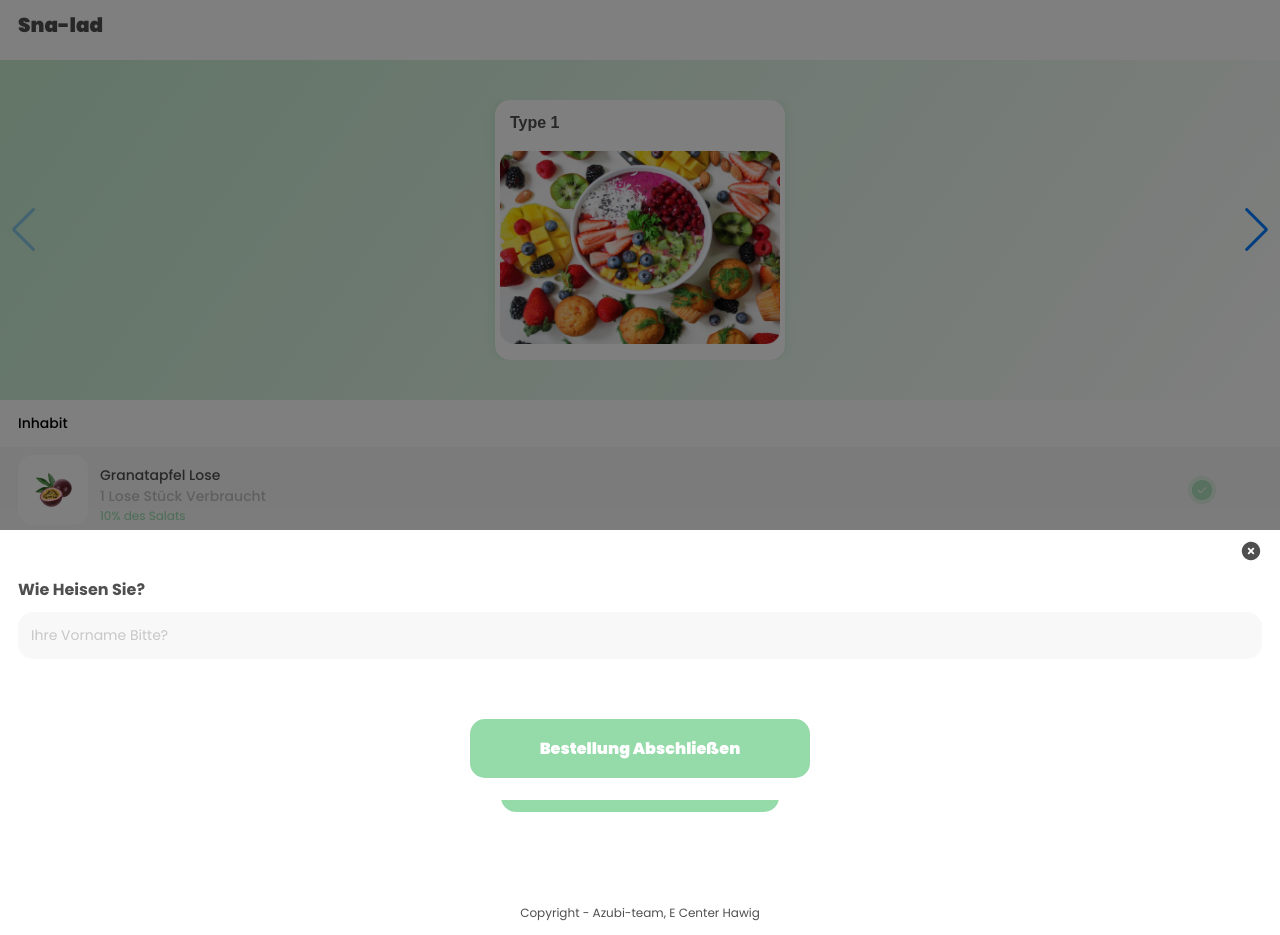
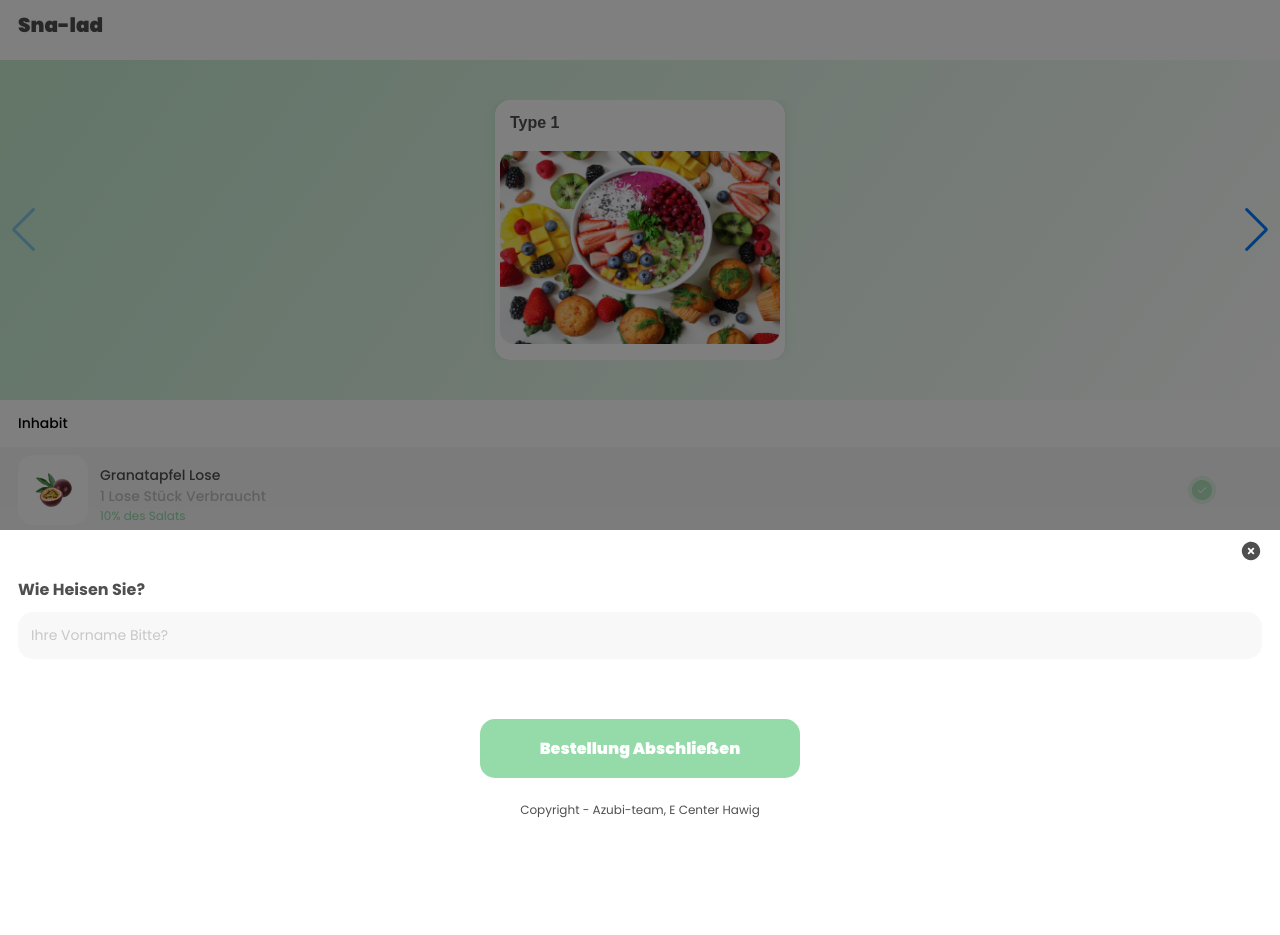
Before and after one commit to layefaa/snalad, a Next.js app: page /menu/obst in a window 1280 px wide. Both pictures are taken after a click on the button "Bestellen". After the commit the page ends 825 px from the top, so only its background shows below. Built offline with nearby package versions, Linux system fonts and the light colour scheme; a web font is replaced by a local one.

Commit message:
fix: overlapping ui

```diff
--- a/src/app/(main)/menu/layout.js
+++ b/src/app/(main)/menu/layout.js
@@ -11,7 +11,7 @@ export default function Layout({ children }) {
       <main className={' relative mt-[6rem] w-full bg-white'}>{children}</main>
       <footer
         className={
-          ' bottom-0 flex h-[4.5rem] w-full items-center justify-center bg-sl-primary-white text-12 text-sl-secondary-black'
+          ' relative bottom-0 flex h-[3rem] w-full items-center justify-center bg-sl-primary-white text-12 text-sl-secondary-black'
         }
       >
         <p className={''}>Copyright - Azubi-team, E Center Hawig</p>
--- a/src/app/(main)/menu/obst/page.jsx
+++ b/src/app/(main)/menu/obst/page.jsx
@@ -110,7 +110,7 @@ export default function Obst() {
   }
 
   return (
-    <section className={'h-full w-full pb-[4rem]'}>
+    <section className={'relative h-full w-full'}>
       <div className={'gradient-bg flex w-full justify-center py-[4rem] '}>
         <Swiper
           className={'mr-[10rem] h-fit w-full'}
@@ -140,7 +140,7 @@ export default function Obst() {
         {/*<button className="swiper-button-next">Next</button>*/}
       </div>
 
-      <div className={'h-[60%] bg-sl-primary-white'}>
+      <div className={'h-full bg-sl-primary-white pb-[8rem]'}>
         {selectedMenuItem + 1 && (
           <div className="selected-ingredients">
             <div className={'container flex justify-between'}>
@@ -166,7 +166,9 @@ export default function Obst() {
           </div>
         )}
       </div>
-      <div className={'my-[3.8rem] flex justify-center'}>
+      <div
+        className={'fixed bottom-0 z-10 my-[3rem] flex w-dvw justify-center'}
+      >
         <Button
           disabled={false}
           handleAction={handleShowOverlay}
@@ -177,7 +179,6 @@ export default function Obst() {
           Bestellen
         </Button>
       </div>
-      <div>
       <Overlay show={showOverlay} onClose={() => setShowOverlay(false)}>
         <InputText
           inputValue={inputValue}
@@ -190,14 +191,13 @@ export default function Obst() {
             handleAction={() => router.push(`/order/${inputValue}`)}
             disabled={false}
             classes={
-                'text-16 mt-[5rem] rounded-[1.5rem] px-[7rem] py-[1.7rem] font-[900] bg-sl-primary-green text-sl-primary-white flex flex-row gap-x-[1.3rem] items-center'
+              'text-16 mt-[5rem] rounded-[1.5rem] px-[6rem] py-[1.7rem] font-[900] bg-sl-primary-green text-sl-primary-white flex flex-row gap-x-[1.3rem] items-center'
             }
           >
             <p>Bestellung Abschließen</p>
           </Button>
         </div>
       </Overlay>
-      </div>
     </section>
   )
 }
--- a/src/app/(main)/order/[id]/page.jsx
+++ b/src/app/(main)/order/[id]/page.jsx
@@ -26,7 +26,7 @@ export default function Page({ params }) {
   return (
     <div
       className={
-        'flex h-[80vh] flex-col items-center justify-center gap-y-[3rem]'
+        'flex min-h-dvh flex-col items-center justify-center gap-y-[3rem]'
       }
     >
       {/* Use a switch statement to render the appropriate component */}
--- a/src/app/(main)/order/layout.js
+++ b/src/app/(main)/order/layout.js
@@ -8,7 +8,7 @@ export default function Layout({ children }) {
     <>
       <header
         className={
-          'container fixed z-10 mb-[7rem] flex h-[7rem] w-full items-center bg-sl-primary-white'
+          'container fixed z-10 flex h-[5rem] w-full items-center bg-sl-primary-white'
         }
       >
         <div
@@ -32,9 +32,7 @@ export default function Layout({ children }) {
           </p>
         </div>
       </header>
-      <main className={' relative mt-[7rem] min-h-screen w-full bg-white'}>
-        {children}
-      </main>
+      <main className={' relative min-h-dvh w-full bg-white'}>{children}</main>
       <footer
         className={
           'fixed bottom-0 flex h-[4.5rem] w-full items-center justify-center bg-sl-primary-white text-12 text-sl-secondary-black'
--- a/src/components/Overlay.jsx
+++ b/src/components/Overlay.jsx
@@ -9,7 +9,7 @@ function Overlay({ children, show, onClose }) {
 
   return (
     <div
-      className={`fixed inset-0 z-50 h-screen overflow-y-auto bg-black bg-opacity-50 transition-opacity duration-300 ${
+      className={`fixed inset-0 z-50 min-h-dvh overflow-y-auto bg-black bg-opacity-50 transition-opacity duration-300 ${
         show ? 'block' : 'hidden'
       }`}
     >
```
Lines whose indentation alone changed are shown as unchanged.
